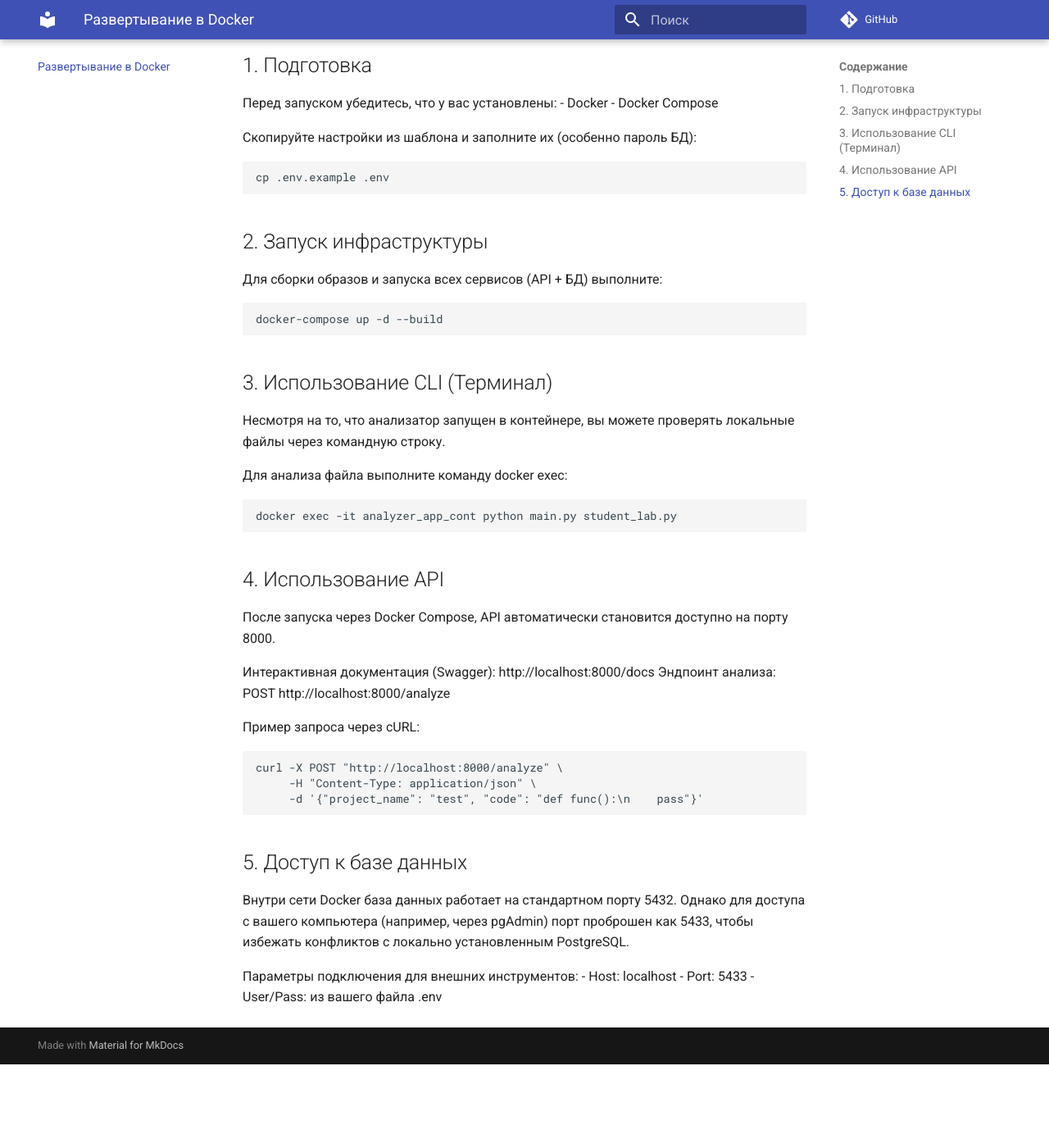
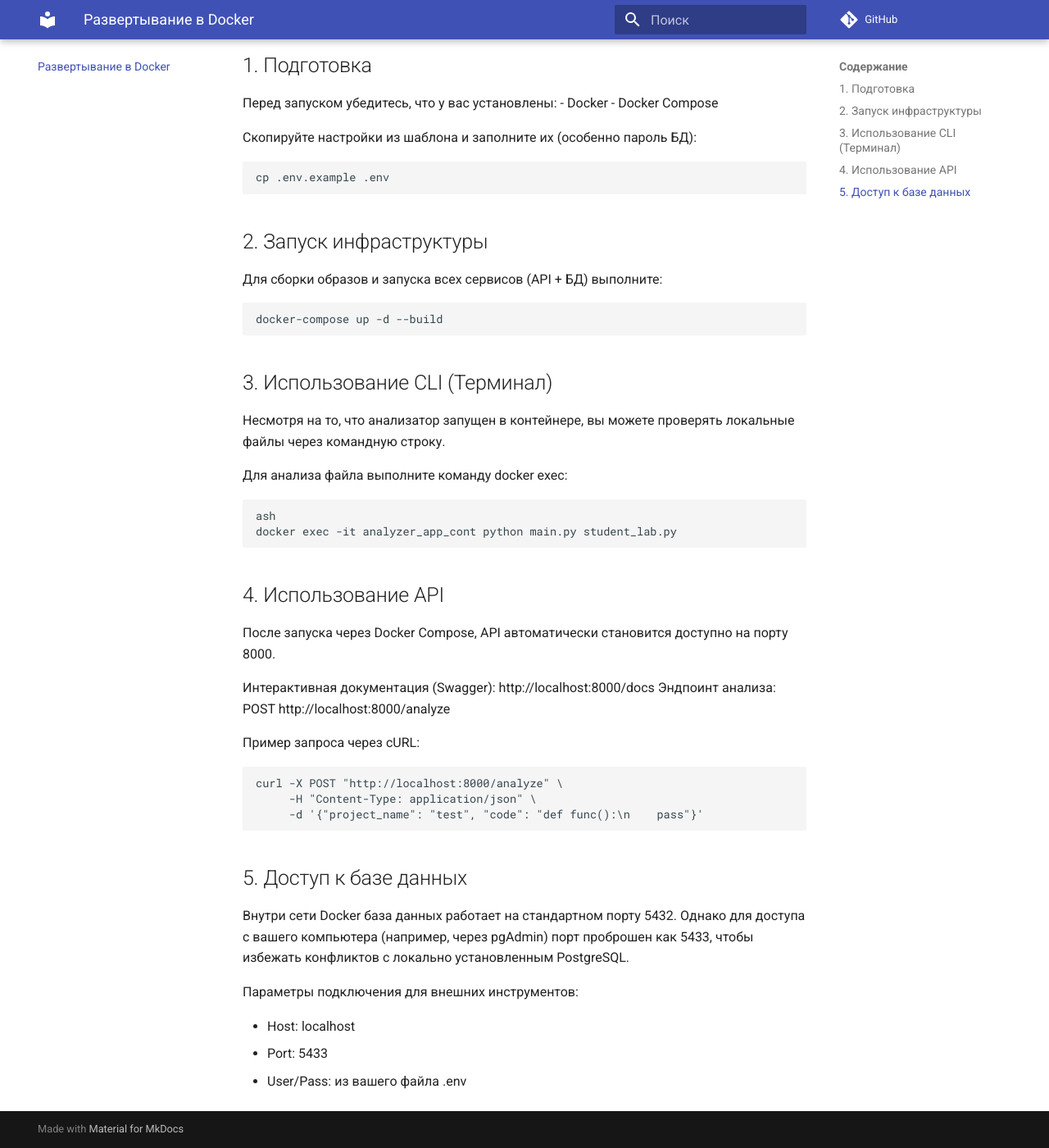
Before and after one commit to dangvaa/practice3, an MkDocs documentation site: the page built from docs/docker.md, in a window 1280 px wide and 1400 px high, scrolled down 282 px. Shown: the whole window at 82% size. Built offline with MkDocs 1.6.1 and Material for MkDocs 9.7.7, drawn with Linux system fonts in a browser that asks for light colours; comment, search, counter and statistics services are not loaded; before the commit the page ends 1580 px from its top, so only the background shows below that.

Commit message:
docs docker fix

````diff
--- a/docs/docker.md
+++ b/docs/docker.md
@@ -25,7 +25,8 @@
 
 Для анализа файла выполните команду docker exec:
 
-```bash
+```
+ash
 docker exec -it analyzer_app_cont python main.py student_lab.py
 ```
 
@@ -48,6 +49,7 @@
 Однако для доступа с вашего компьютера (например, через pgAdmin) порт проброшен как 5433, чтобы избежать конфликтов с локально установленным PostgreSQL.
 
 Параметры подключения для внешних инструментов:
+
 - Host: localhost
 - Port: 5433
 - User/Pass: из вашего файла .env
````
